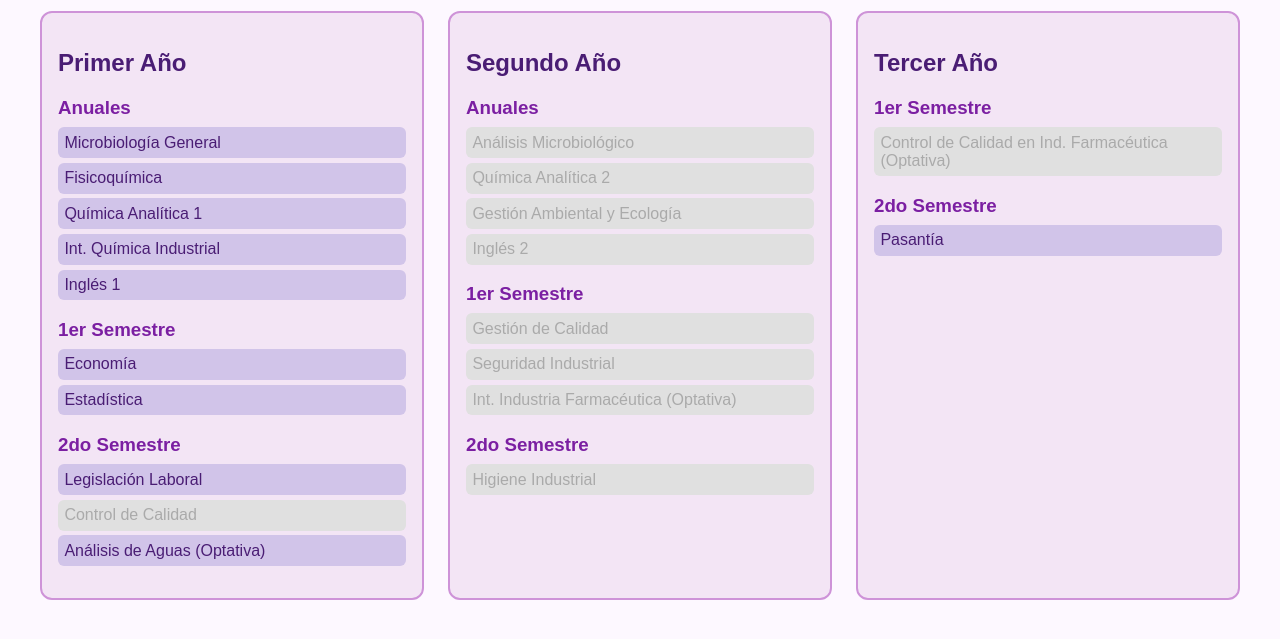
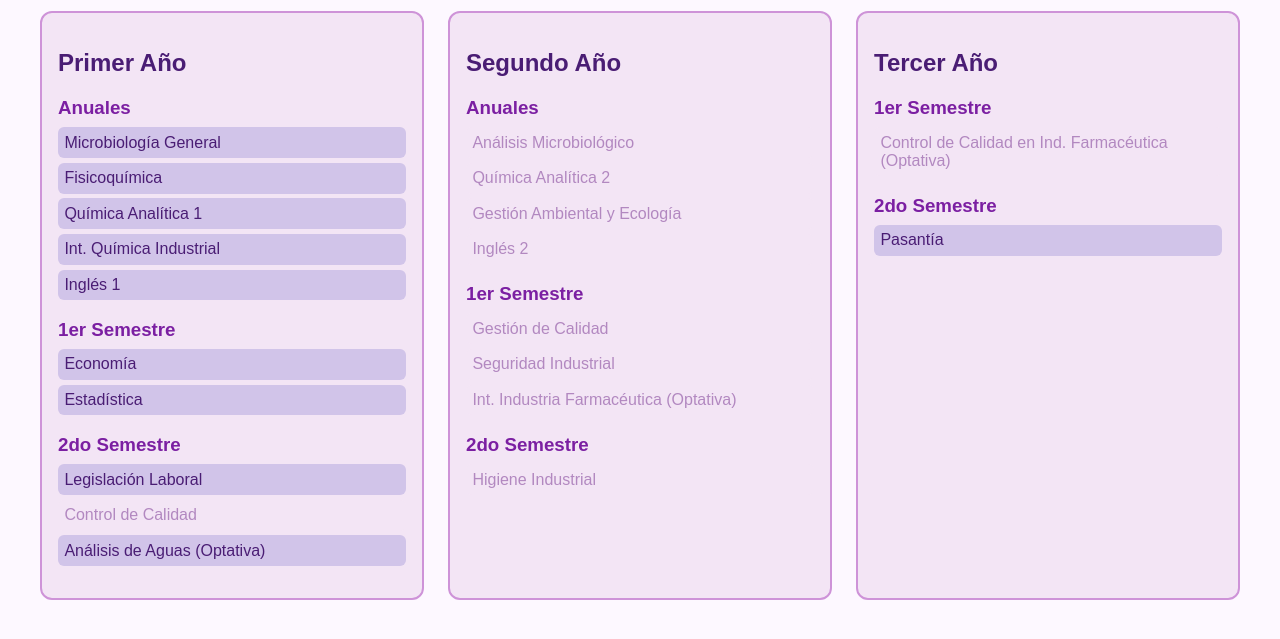
Before and after one commit to Agus1910/Tecnologo-Quimico, a plain HTML site: page index.html in a window 1280 px wide. Shown: the part 119-758 px from the top of the page. Drawn offline with Linux system fonts and the light colour scheme.

Commit message:
Update styles.css

```diff
--- a/styles.css
+++ b/styles.css
@@ -37,22 +37,23 @@ h1 {
   padding: 0.4rem;
   margin: 0.3rem 0;
   border-radius: 6px;
-  background-color: #ede7f6;
+  background-color: #f3e5f5; /* lila pálido para todas */
   cursor: pointer;
   transition: 0.2s ease;
 }
 
 .subject.unlocked {
-  background-color: #d1c4e9;
+  background-color: #d1c4e9; /* lila más oscuro */
 }
 
 .subject.completed {
   text-decoration: line-through;
-  background-color: #f3e5f5;
+  background-color: #e1bee7; /* lila para tachado */
   color: #a1887f;
 }
+
 .subject.locked {
-  background-color: #e0e0e0;
-  color: #aaa;
-  pointer-events: none;
+  background-color: #f3e5f5; /* lila pálido en lugar de gris */
+  color: #b288c0;
+  cursor: default;
 }
```
